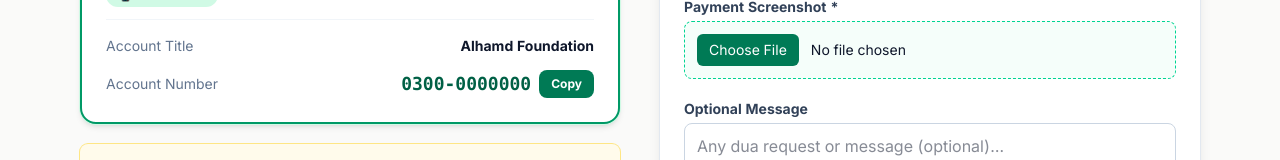
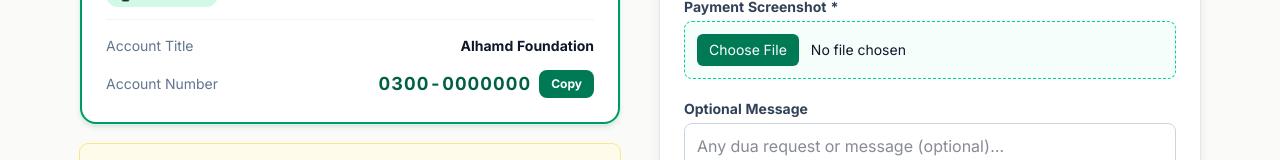
Before and after one commit to berosallam4-cmyk/alhamdfoundation, a Next.js app: page /donate in a window 1280 px wide. Shown: the part 726-886 px from the top of the page. Built offline with nearby package versions, Linux system fonts and the light colour scheme; no server answers; the database is empty.

Commit message:
CopyAccount.tsx

```diff
--- a/src/app/(site)/donate/CopyAccount.tsx
+++ b/src/app/(site)/donate/CopyAccount.tsx
@@ -39,7 +39,7 @@
         <button
           type="button"
           onClick={copy}
-          className="font-mono text-lg font-extrabold text-emerald-800"
+          className="font-num text-lg font-extrabold text-emerald-800"
           title="Number copy karne ke liye click karo"
         >
           {value}
```
